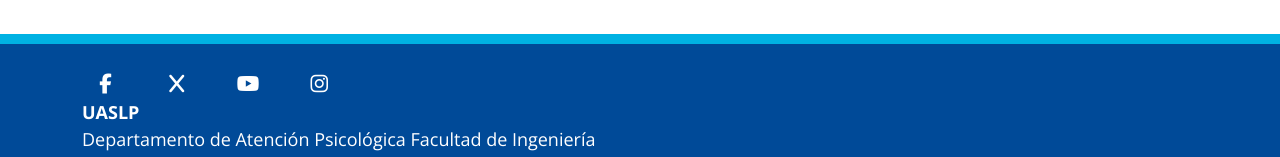
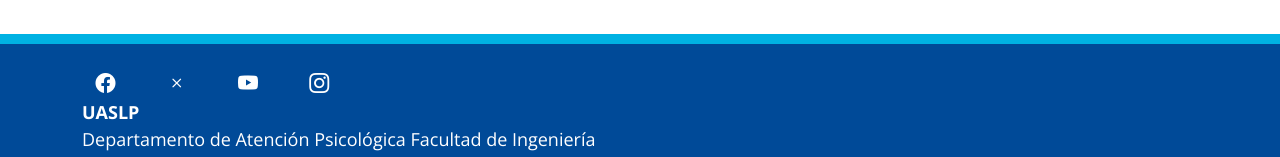
Before and after one commit to FernandoRmzMtz/PSICOFI, an Angular app in the folder PSICOFI-Web/: page / in a window 1280 px wide. Shown: the part 599-756 px from the top of the page. Built offline with nearby package versions, Linux system fonts and the light colour scheme.

Commit message:
cambio de fontawesome a bootstrap icons

```diff
--- a/PSICOFI-Web/src/app/components/footer/footer.component.html
+++ b/PSICOFI-Web/src/app/components/footer/footer.component.html
@@ -8,22 +8,23 @@
                         <div class="row">
                             <div class="col-1 text-center">
                                 <a href="https://www.facebook.com/LaUASLP/" target="_blank" class="icon-circle">
-                                    <i class="fab fa-facebook-f"></i>
+                                    <i class="bi bi-facebook"></i>
+                                    <!-- <i class="fab fa-facebook-f"></i> -->
                                 </a>
                             </div>
                             <div class="col-1 text-center">
                                 <a href="https://x.com/LaUASLP" target="_blank" class="icon-circle">
-                                    <i class="fab fa-x"></i> <!-- Aquí se usa el icono de Twitter, que ahora se llama X -->
+                                    <i class="bi bi-x"></i> <!-- Aquí se usa el icono de Twitter, que ahora se llama X -->
                                 </a>
                             </div>
                             <div class="col-1 text-center">
                                 <a href="https://www.youtube.com/LaUASLP" target="_blank" class="icon-circle">
-                                    <i class="fab fa-youtube"></i>
+                                    <i class="bi bi-youtube"></i>
                                 </a>
                             </div>
                             <div class="col-1 text-center">
                                 <a href="https://www.instagram.com/lauaslp" target="_blank" class="icon-circle">
-                                    <i class="fab fa-instagram"></i>
+                                    <i class="bi bi-instagram"></i>
                                 </a>
                             </div>
                         </div>
```
